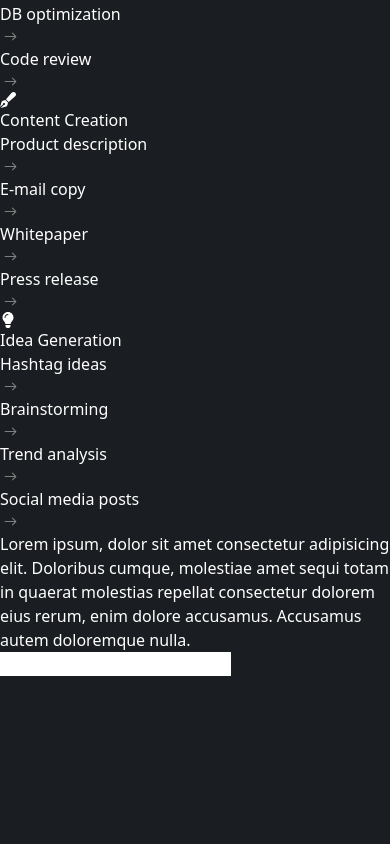
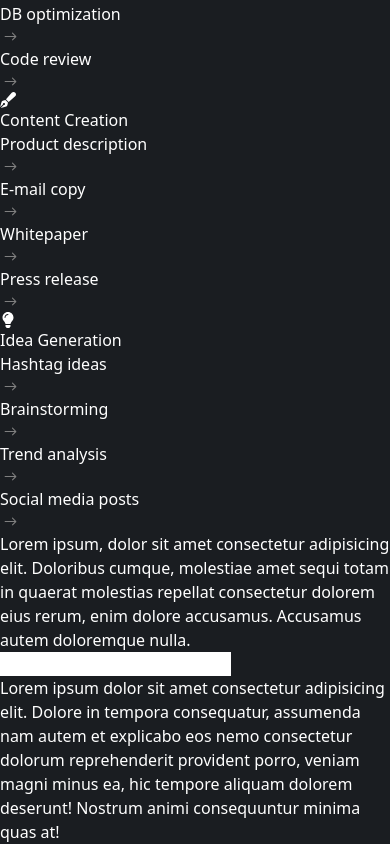
Before and after one commit to Abinsonsuresh/Artificium-AI-Chatbot-App, a React (Vite) app: page / in a window 390 px wide. Shown: the part 1076-1920 px from the top of the page. Before the commit the page ends 1752 px from the top, so only its background shows below. Built offline with nearby package versions, Linux system fonts and the light colour scheme.

Commit message:
responsive fix

```diff
--- a/src/App.jsx
+++ b/src/App.jsx
@@ -5,7 +5,7 @@ import Artificium from "./Sections/Artificium"
 import Share from "./Components/Share"
 
 function App() {
-  const [share, setShare] = useState(false)
+  const [share, setShare] = useState(true)
   return (
     <>
       <div className="flex p-4 gap-5 max-h-screen relative">
--- a/src/Components/Share.jsx
+++ b/src/Components/Share.jsx
@@ -3,8 +3,10 @@ import React from 'react'
 const Share = () => {
   return (
     <>
-    <div className='flex justify-center items-center bg-gray-800 h-[500px] w-[700px]'>
+    <div className='flex justify-center items-center bg-gray-800 h-[500px] max-w-[700px] p-6'>
+        <div>
         <p>Lorem ipsum dolor sit amet consectetur adipisicing elit. Dolore in tempora consequatur, assumenda nam autem et explicabo eos nemo consectetur dolorum reprehenderit provident porro, veniam magni minus ea, hic tempore aliquam dolorem deserunt! Nostrum animi consequuntur minima quas at!</p>
+        </div>
     </div>
 
     </>
```
